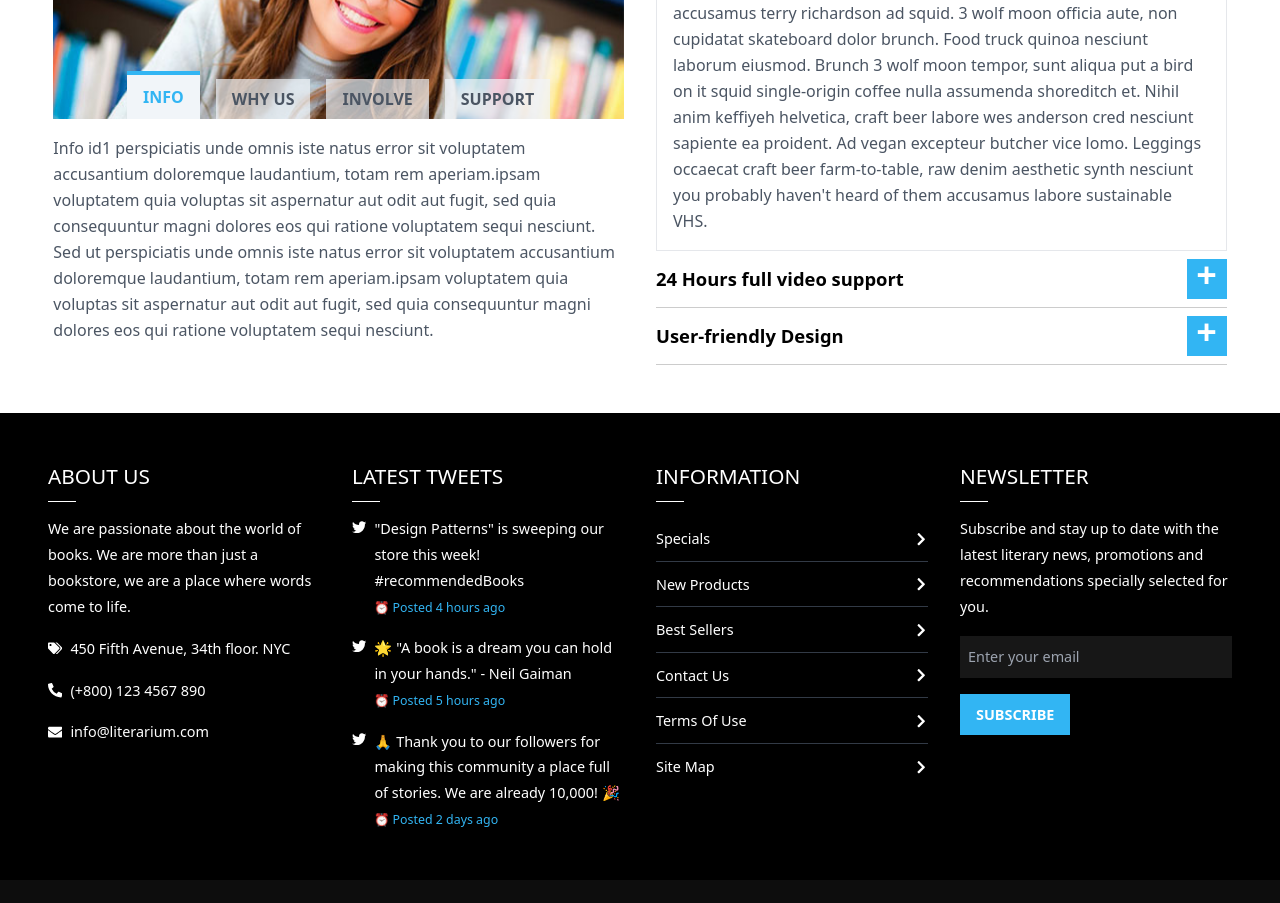
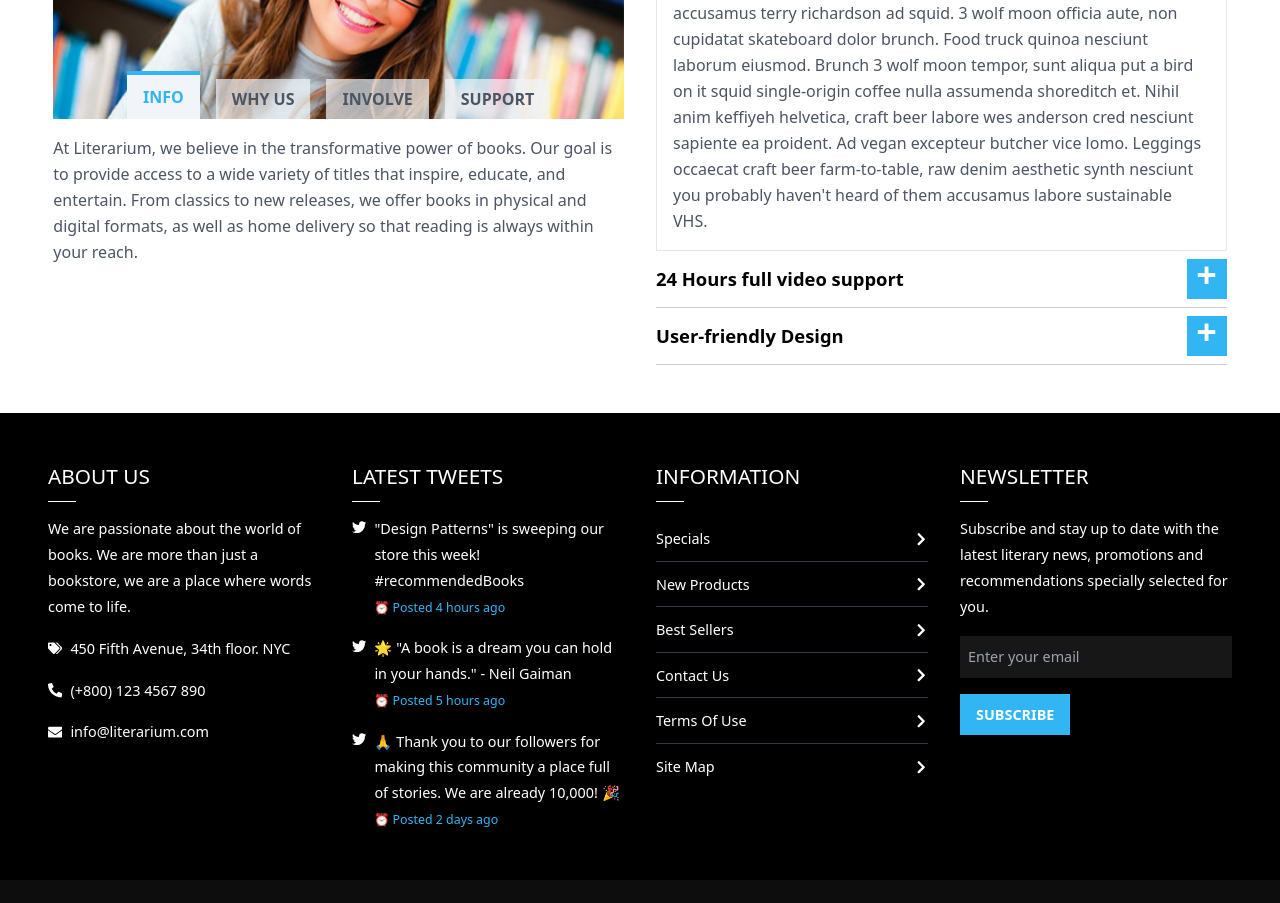
Before and after one commit to emmanuel-cruz-dev/literarium, a React (Vite) app: page /about in a window 1280 px wide. Shown: the part 2820-3723 px from the top of the page. Built offline with nearby package versions, Linux system fonts and the light colour scheme.

Commit message:
MissionRender contenido adaptado y estilos terminados

```diff
--- a/src/components/routes/about/AboutMission.tsx
+++ b/src/components/routes/about/AboutMission.tsx
@@ -20,25 +20,25 @@ const items: Item[] = [
     id: 1,
     title: "Info",
     img: MissionImg1,
-    text: "Info id1 perspiciatis unde omnis iste natus error sit voluptatem accusantium doloremque laudantium, totam rem aperiam.ipsam voluptatem quia voluptas sit aspernatur aut odit aut fugit, sed quia consequuntur magni dolores eos qui ratione voluptatem sequi nesciunt. Sed ut perspiciatis unde omnis iste natus error sit voluptatem accusantium doloremque laudantium, totam rem aperiam.ipsam voluptatem quia voluptas sit aspernatur aut odit aut fugit, sed quia consequuntur magni dolores eos qui ratione voluptatem sequi nesciunt.",
+    text: "At Literarium, we believe in the transformative power of books. Our goal is to provide access to a wide variety of titles that inspire, educate, and entertain. From classics to new releases, we offer books in physical and digital formats, as well as home delivery so that reading is always within your reach.",
   },
   {
     id: 2,
     title: "Why Us",
     img: MissionImg2,
-    text: "Why Us id2 perspiciatis unde omnis iste natus error sit voluptatem accusantium doloremque laudantium, totam rem aperiam.ipsam voluptatem quia voluptas sit aspernatur aut odit aut fugit, sed quia consequuntur magni dolores eos qui ratione voluptatem sequi nesciunt. Sed ut perspiciatis unde omnis iste natus error sit voluptatem accusantium doloremque laudantium, totam rem aperiam.ipsam voluptatem quia voluptas sit aspernatur aut odit aut fugit, sed quia consequuntur magni dolores eos qui ratione voluptatem sequi nesciunt.",
+    text: "Choosing us means trusting a bookstore committed to quality and a passion for reading. We have an expert team that carefully selects each title to ensure that you always find what you are looking for. In addition, our flexible delivery options and competitive prices set us apart in the market.",
   },
   {
     id: 3,
     title: "Involve",
     img: MissionImg3,
-    text: "Involve id3 perspiciatis unde omnis iste natus error sit voluptatem accusantium doloremque laudantium, totam rem aperiam.ipsam voluptatem quia voluptas sit aspernatur aut odit aut fugit, sed quia consequuntur magni dolores eos qui ratione voluptatem sequi nesciunt. Sed ut perspiciatis unde omnis iste natus error sit voluptatem accusantium doloremque laudantium, totam rem aperiam.ipsam voluptatem quia voluptas sit aspernatur aut odit aut fugit, sed quia consequuntur magni dolores eos qui ratione voluptatem sequi nesciunt.",
+    text: "Join our community of passionate readers. At Literarium, we organize literary events, book clubs, and workshops to foster a love of books. We want you to be part of a network that shares stories, ideas, and experiences, helping us strengthen the bond between readers and authors.",
   },
   {
     id: 4,
     title: "Support",
     img: MissionImg4,
-    text: "Suppor id4 perspiciatis unde omnis iste natus error sit voluptatem accusantium doloremque laudantium, totam rem aperiam.ipsam voluptatem quia voluptas sit aspernatur aut odit aut fugit, sed quia consequuntur magni dolores eos qui ratione voluptatem sequi nesciunt. Sed ut perspiciatis unde omnis iste natus error sit voluptatem accusantium doloremque laudantium, totam rem aperiam.ipsam voluptatem quia voluptas sit aspernatur aut odit aut fugit, sed quia consequuntur magni dolores eos qui ratione voluptatem sequi nesciunt.",
+    text: "Your support allows us to continue promoting culture and reading. With each purchase, you help us to continue expanding our catalogue and offering unforgettable literary experiences. In addition, we are committed to educational causes, allocating part of our profits to initiatives that promote access to reading for all.",
   },
 ];
 
```
